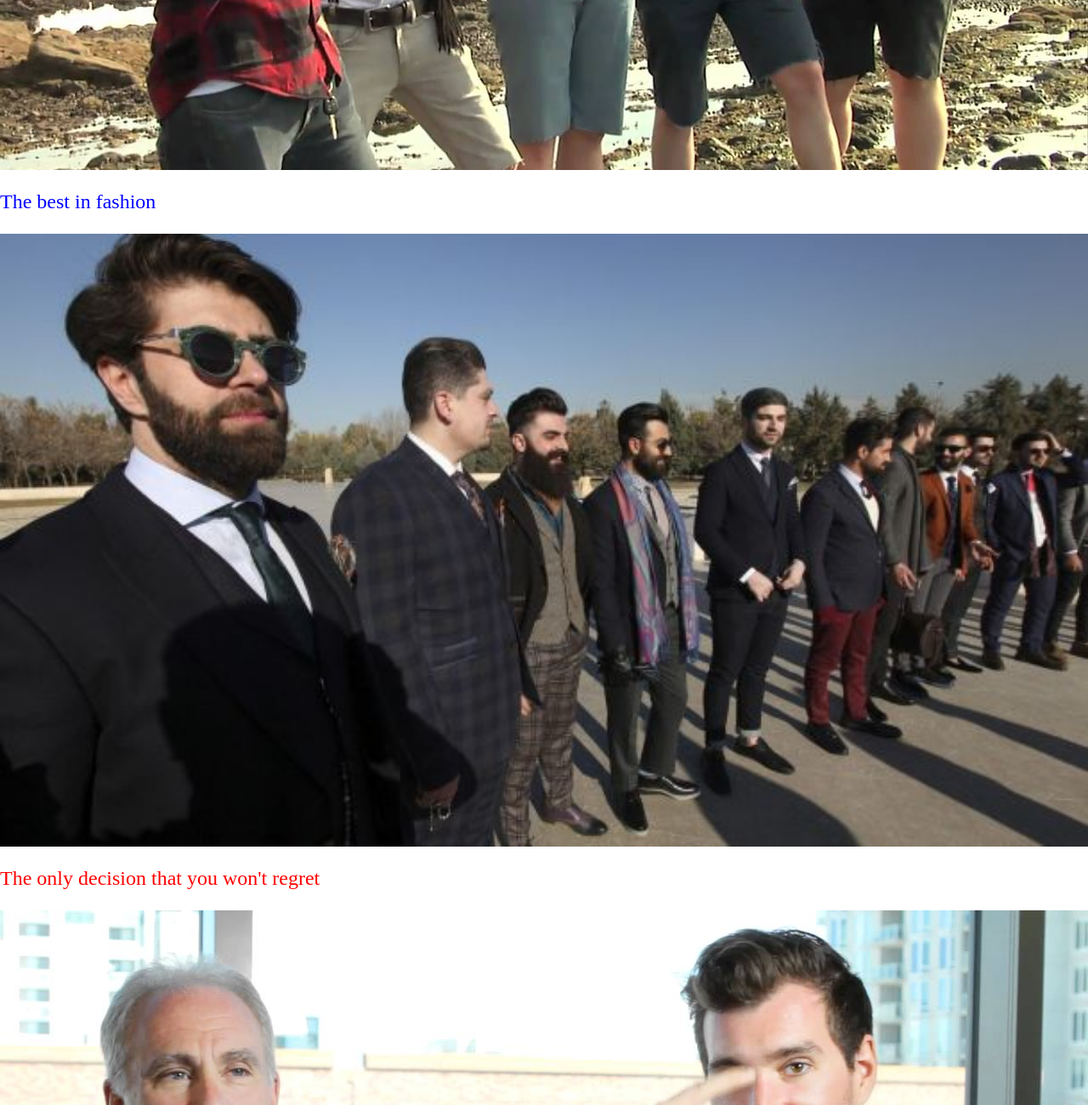
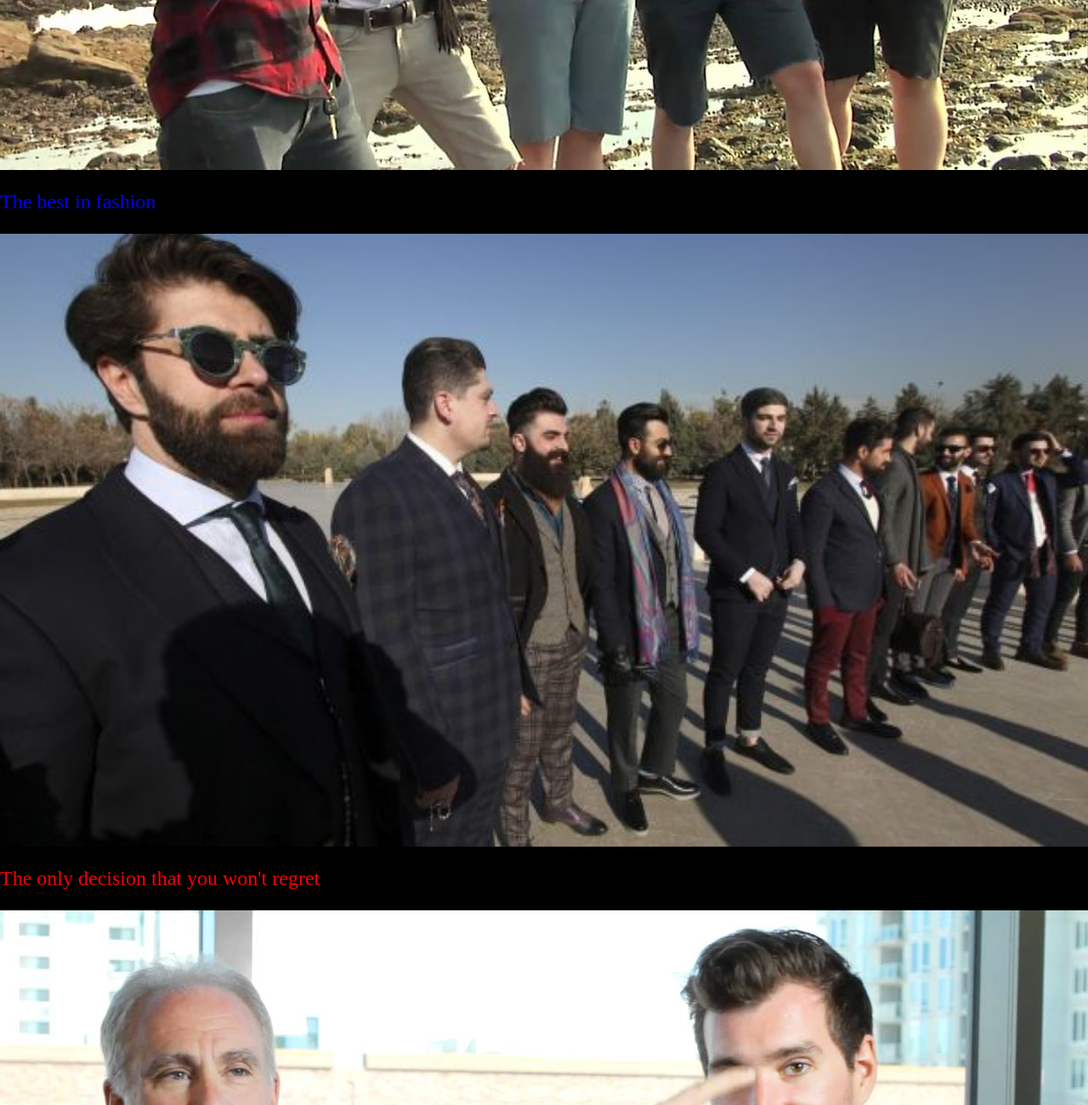
Before and after one commit to lar-ryan-nick/ClutchFactor, a PHP site: page /index.html in a window 1280 px wide. Shown: the part 620-1920 px from the top of the page at 85% size. Run offline with PHP 8.4, Linux system fonts and the light colour scheme.

Commit message:
Just trying to make a good base

```diff
--- a/index.css
+++ b/index.css
@@ -48,12 +48,12 @@ body {
 .headerFiller {
 	height: 100px;
 	width: 100%;
-	background-color: #000000;
+	background-color: #ffffff;
 }
 
 .main {
 	width: 100%;
-	background-color: #ffffff;
+	background-color: #000000;
 }
 
 .backgroundImage {
```
